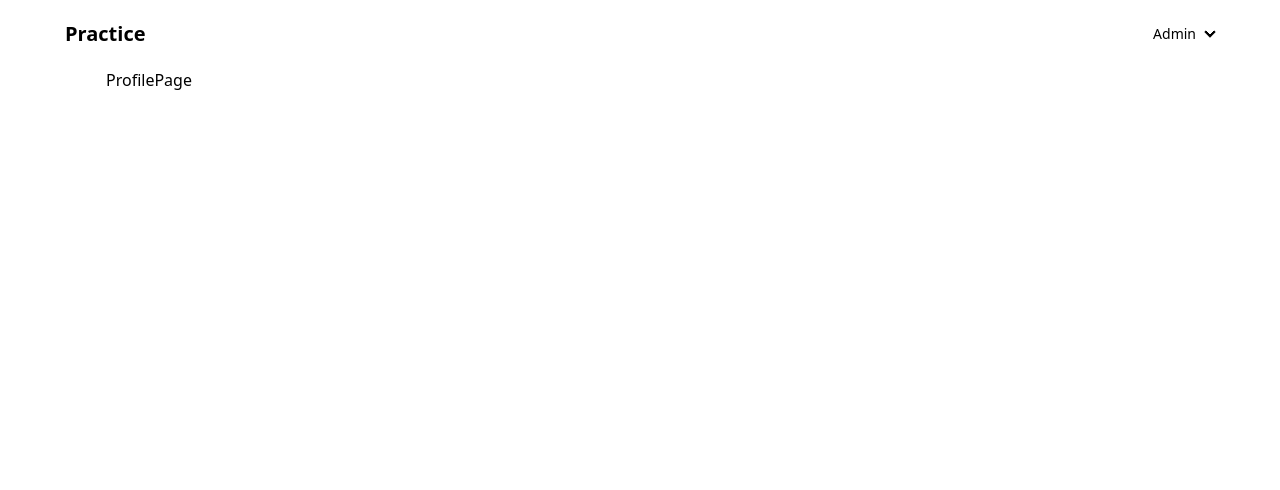
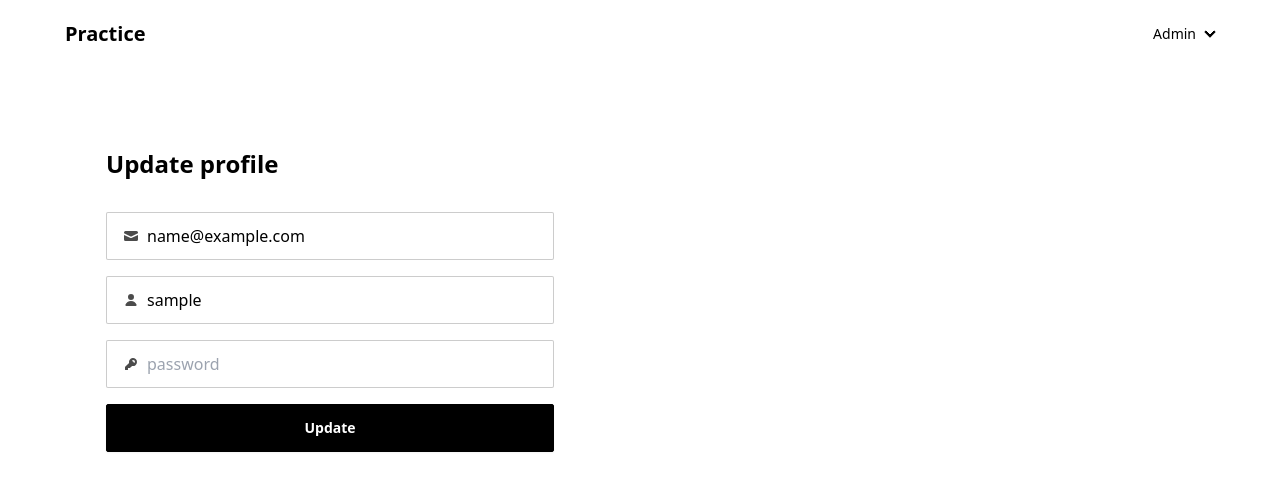
Before and after one commit to arentalb/supermarket-front, a React app: page /profile in a window 1280 px wide. Shown: the top 490 px of the page. Built offline with nearby package versions, Linux system fonts and the light colour scheme; sample sign-in values are in the browser's storage; the HTML template or start-up script is replaced by a standard one.

Commit message:
Create profile route and implement profile updating functionality

```diff
--- a/src/pages/user/ProfilePage.jsx
+++ b/src/pages/user/ProfilePage.jsx
@@ -1,3 +1,137 @@
+import { useNavigate } from "react-router-dom";
+import { useDispatch, useSelector } from "react-redux";
+import {
+  getUserInfo,
+  setCredentials,
+} from "../../redux/feature/auth/authSlice.js";
+import { useUpdateProfileMutation } from "../../redux/api/usersApiSlice.js";
+import { useForm } from "react-hook-form";
+import { toast } from "react-toastify";
+import { useEffect } from "react";
+
 export function ProfilePage() {
-  return <>ProfilePage</>;
+  const navigate = useNavigate();
+
+  const dispatch = useDispatch();
+  const userInfo = useSelector(getUserInfo);
+
+  const [updateProfile, { isLoading }] = useUpdateProfileMutation();
+
+  const {
+    register,
+    handleSubmit,
+    formState: { errors },
+    reset,
+    setValue,
+  } = useForm();
+
+  async function onSubmit(newUser) {
+    try {
+      const res = await updateProfile(newUser).unwrap();
+      console.log(res);
+      toast.success("User updated ");
+      dispatch(setCredentials({ ...res.data }));
+      navigate("/");
+      reset();
+    } catch (error) {
+      toast.error(error?.data?.message || error.message);
+    }
+  }
+
+  useEffect(() => {
+    setValue("username", userInfo.username);
+    setValue("email", userInfo.email);
+  }, [setValue, userInfo.email, userInfo.username]);
+
+  return (
+    <div>
+      <div className={"py-20"}>
+        <h1 className={"text-2xl font-bold mb-8"}>Update profile</h1>
+
+        <div className={"max-w-md flex flex-col gap-4"}>
+          <div>
+            <label className="input input-bordered flex items-center gap-2">
+              <svg
+                xmlns="http://www.w3.org/2000/svg"
+                viewBox="0 0 16 16"
+                fill="currentColor"
+                className="w-4 h-4 opacity-70"
+              >
+                <path d="M2.5 3A1.5 1.5 0 0 0 1 4.5v.793c.026.009.051.02.076.032L7.674 8.51c.206.1.446.1.652 0l6.598-3.185A.755.755 0 0 1 15 5.293V4.5A1.5 1.5 0 0 0 13.5 3h-11Z" />
+                <path d="M15 6.954 8.978 9.86a2.25 2.25 0 0 1-1.956 0L1 6.954V11.5A1.5 1.5 0 0 0 2.5 13h11a1.5 1.5 0 0 0 1.5-1.5V6.954Z" />
+              </svg>
+              <input
+                type="text"
+                className="grow"
+                placeholder="Email"
+                {...register("email", { required: true })}
+              />
+            </label>
+            {errors.email && (
+              <span className={"text-error text-sm"}>
+                This field is required
+              </span>
+            )}
+          </div>
+          <div>
+            <label className="input input-bordered flex items-center gap-2">
+              <svg
+                xmlns="http://www.w3.org/2000/svg"
+                viewBox="0 0 16 16"
+                fill="currentColor"
+                className="w-4 h-4 opacity-70"
+              >
+                <path d="M8 8a3 3 0 1 0 0-6 3 3 0 0 0 0 6ZM12.735 14c.618 0 1.093-.561.872-1.139a6.002 6.002 0 0 0-11.215 0c-.22.578.254 1.139.872 1.139h9.47Z" />
+              </svg>
+              <input
+                type="text"
+                className="grow"
+                placeholder="Username"
+                {...register("username", { required: true })}
+              />
+            </label>
+            {errors.username && (
+              <span className={"text-error text-sm"}>
+                This field is required
+              </span>
+            )}
+          </div>
+          <div>
+            <label className="input input-bordered flex items-center gap-2">
+              <svg
+                xmlns="http://www.w3.org/2000/svg"
+                viewBox="0 0 16 16"
+                fill="currentColor"
+                className="w-4 h-4 opacity-70"
+              >
+                <path
+                  fillRule="evenodd"
+                  d="M14 6a4 4 0 0 1-4.899 3.899l-1.955 1.955a.5.5 0 0 1-.353.146H5v1.5a.5.5 0 0 1-.5.5h-2a.5.5 0 0 1-.5-.5v-2.293a.5.5 0 0 1 .146-.353l3.955-3.955A4 4 0 1 1 14 6Zm-4-2a.75.75 0 0 0 0 1.5.5.5 0 0 1 .5.5.75.75 0 0 0 1.5 0 2 2 0 0 0-2-2Z"
+                  clipRule="evenodd"
+                />
+              </svg>
+              <input
+                type="password"
+                className="grow"
+                placeholder="password"
+                {...register("password")}
+              />
+            </label>
+            {errors.password && (
+              <span className={"text-error text-sm"}>
+                This field is required
+              </span>
+            )}
+          </div>
+          <button
+            className="btn btn-neutral"
+            disabled={isLoading}
+            onClick={handleSubmit(onSubmit)}
+          >
+            {isLoading ? "Updating" : "Update"}
+          </button>
+        </div>
+      </div>
+    </div>
+  );
 }
```
